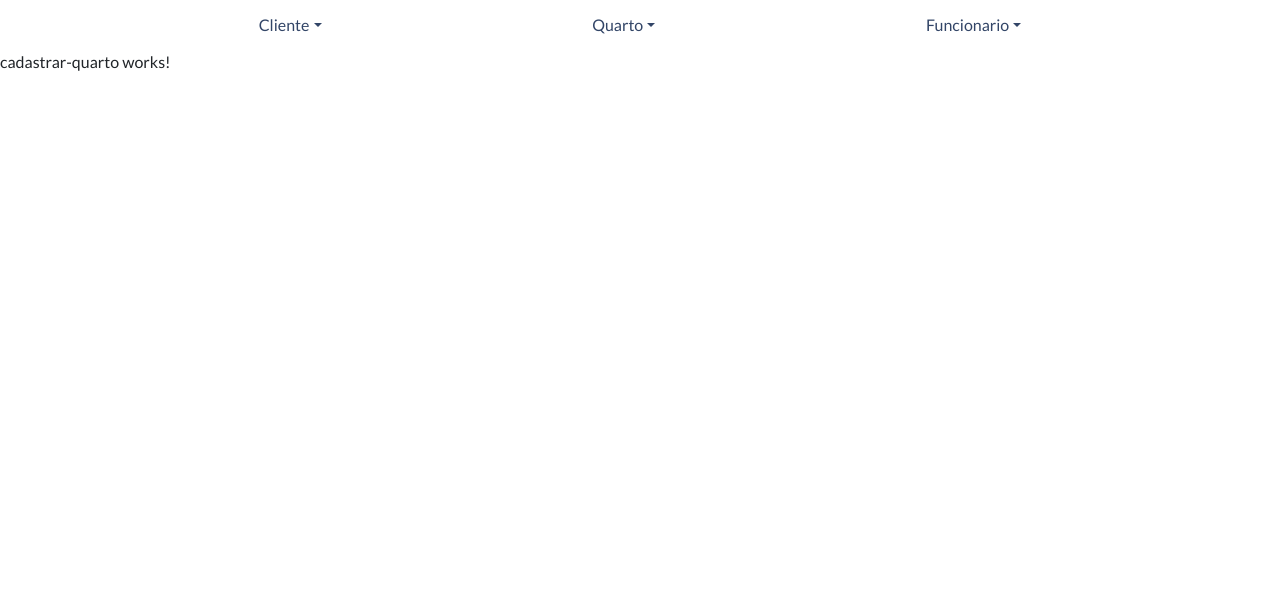
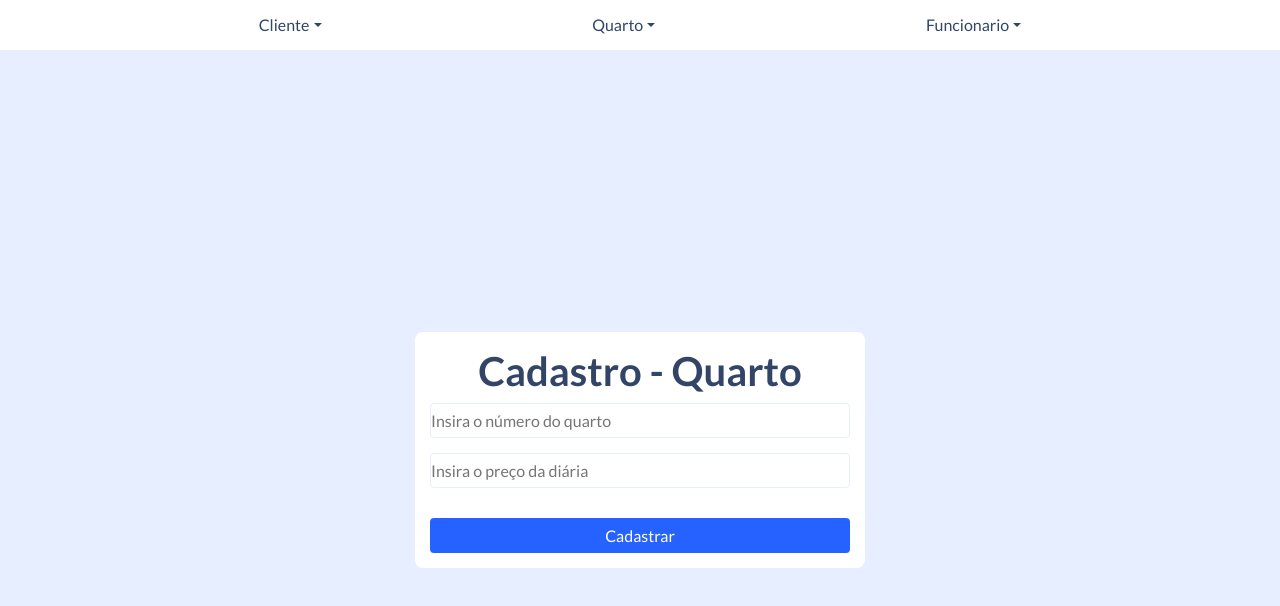
Before and after one commit to lucaspgo/Hotelaria, an Angular app in the folder FrontEnd/: page /quarto/cadastrar in a window 1280 px wide. Shown: the top 606 px of the page. Built offline with nearby package versions, Linux system fonts and the light colour scheme.

Commit message:
Quarto Form Component

```diff
--- a/FrontEnd/src/app/app.module.ts
+++ b/FrontEnd/src/app/app.module.ts
@@ -14,6 +14,7 @@ import { CadastrarQuartoComponent } from './components/views/quarto/cadastrar-qu
 import { EditarQuartoComponent } from './components/views/quarto/editar-quarto/editar-quarto.component';
 import { ListarQuartoComponent } from './components/views/quarto/listar-quarto/listar-quarto.component';
 import { ExcluirQuartoComponent } from './components/views/quarto/excluir-quarto/excluir-quarto.component';
+import { FormQuartoComponent } from './components/views/quarto/form-quarto/form-quarto.component';
 
 @NgModule({
   declarations: [
@@ -26,6 +27,7 @@ import { ExcluirQuartoComponent } from './components/views/quarto/excluir-quarto
     EditarQuartoComponent,
     ListarQuartoComponent,
     ExcluirQuartoComponent,
+    FormQuartoComponent,
   ],
   imports: [
     BrowserModule,
--- a/FrontEnd/src/app/components/views/quarto/cadastrar-quarto/cadastrar-quarto.component.html
+++ b/FrontEnd/src/app/components/views/quarto/cadastrar-quarto/cadastrar-quarto.component.html
@@ -1 +1,8 @@
-<p>cadastrar-quarto works!</p>
+<div id="container">
+    <div id="login-card">
+        <h1>Cadastro - Quarto</h1>
+        <input type="text" placeholder="Insira o número do quarto" [(ngModel)]="numero">
+        <input type="number" placeholder="Insira o preço da diária" [(ngModel)]="precoDiaria">
+        <button (click)="cadastrar()">Cadastrar</button>
+    </div>
+</div>
--- a/FrontEnd/src/app/components/views/quarto/cadastrar-quarto/cadastrar-quarto.component.scss
+++ b/FrontEnd/src/app/components/views/quarto/cadastrar-quarto/cadastrar-quarto.component.scss
@@ -0,0 +1,67 @@
+#container{
+    display: flex;
+    height: 100vh;
+    align-items: center;
+    justify-content: center;
+    flex-direction: column;
+    background-color: #E6EEFF;
+
+    h1{
+        font-weight: 700;
+        text-align: center;
+        color: #324567;
+        // margin-bottom: 15px;
+    }
+
+    p{
+        color:#7889A4;
+        text-align: center;
+        margin-bottom: 35px;
+    }
+
+    #login-card{
+        width: 450px;
+        padding: 15px;
+        background-color: #ffffff;
+        border-radius: 8px;
+        display: flex;
+        flex-direction: column;
+
+        input{
+            height: 35px;
+            color:#324567;
+            font-size: 16px;
+            border: 1px solid #E6EEFF;
+            border-radius: 4px;
+            margin-bottom: 15px;
+        }
+
+        button{
+            height: 35px;
+            color:#FFFFFF;
+            background: #2662FF;
+            border: none;
+            border-radius: 4px;
+            cursor: pointer;
+            margin-top: 15px;
+            font-size: 16px;
+            transition: 300ms;
+        }
+        button:hover{
+            color:#2662FF;
+            background: #FFFFFF;
+            border: 1px solid #2662FF;
+        }
+        span{
+            text-align: center;
+            margin-top:10px;
+            color:#324567;
+
+            a{
+                cursor: pointer;
+                color:#2662FF;
+                text-decoration: underline;
+            }
+        }
+    }
+}
--- a/FrontEnd/src/app/components/views/quarto/cadastrar-quarto/cadastrar-quarto.component.ts
+++ b/FrontEnd/src/app/components/views/quarto/cadastrar-quarto/cadastrar-quarto.component.ts
@@ -1,4 +1,7 @@
 import { Component, OnInit } from '@angular/core';
+import { Router } from '@angular/router';
+import { Quarto } from 'src/app/models/Quarto';
+import { QuartoService } from 'src/app/services/quarto.service';
 
 @Component({
   selector: 'app-cadastrar-quarto',
@@ -6,10 +9,22 @@ import { Component, OnInit } from '@angular/core';
   styleUrls: ['./cadastrar-quarto.component.scss']
 })
 export class CadastrarQuartoComponent implements OnInit {
+  numero!: string;
+  precoDiaria!: number;
 
-  constructor() { }
+  constructor(private router: Router, private service: QuartoService) { }
 
   ngOnInit(): void {
   }
 
+  cadastrar(): void{
+    let quarto: Quarto = {
+      numero: this.numero,
+      precoDiaria: this.precoDiaria
+    };
+    this.service.create(quarto).subscribe((quarto) =>{
+      this.router.navigate(["quarto/listar"]);
+    })
+  }
+
 }
--- /dev/null
+++ b/FrontEnd/src/app/components/views/quarto/form-quarto/form-quarto.component.html
@@ -0,0 +1 @@
+<p>form-quarto works!</p>
--- /dev/null
+++ b/FrontEnd/src/app/components/views/quarto/form-quarto/form-quarto.component.ts
@@ -0,0 +1,15 @@
+import { Component, OnInit } from '@angular/core';
+
+@Component({
+  selector: 'app-form-quarto',
+  templateUrl: './form-quarto.component.html',
+  styleUrls: ['./form-quarto.component.scss']
+})
+export class FormQuartoComponent implements OnInit {
+
+  constructor() { }
+
+  ngOnInit(): void {
+  }
+
+}
--- a/FrontEnd/src/app/models/Quarto.ts
+++ b/FrontEnd/src/app/models/Quarto.ts
@@ -3,5 +3,5 @@ export interface Quarto {
     numero: string;
     precoDiaria: number;
     criadoEm?: string;
-    reservas: [];
+    reservas?: [];
 }
```
Also changed, not shown: FrontEnd/src/app/components/views/quarto/form-quarto/form-quarto.component.scss (added).
